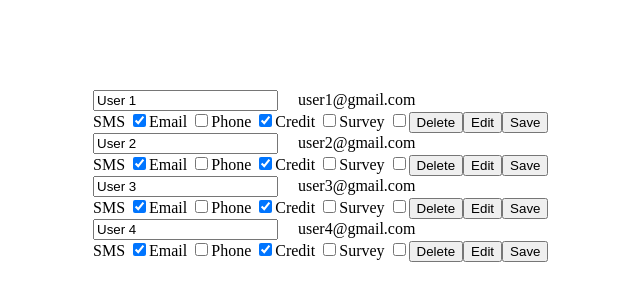
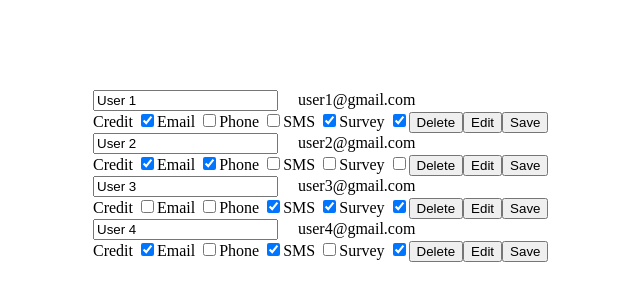
Before and after one commit to ValentinaKocharyan/user-validation, an Angular app: page / in a window 1280 px wide. Shown: the part 110-410 px from the top of the page, without its empty margins (247-887 px from the left). Built offline with nearby package versions, Linux system fonts and the light colour scheme.

Commit message:
UV: changing users list structure

```diff
--- a/src/app/@core/interfaces/IUsers.ts
+++ b/src/app/@core/interfaces/IUsers.ts
@@ -2,5 +2,5 @@ export interface UserType {
   id: number;
   name: string;
   email: string;
-  verification: Array<boolean>;
+  verification: object;
 }
--- a/src/app/app.component.html
+++ b/src/app/app.component.html
@@ -3,9 +3,9 @@
     <input type="text" value="{{user?.name}}" [(ngModel)]="user.name">
     <span style="padding-left: 20px;">{{user.email}}</span>
     <div style="display: inline-block;">
-      <div style="display: inline-block" *ngFor="let verification, of users.verifications; let i = index;">
-        <label>{{verification}}
-          <input type="checkbox" [(ngModel)]="user.verification[i]" [checked]="user.verification[i]">
+      <div style="display: inline-block" *ngFor="let currentVerification of user.verification | keyvalue">
+        <label>{{currentVerification.key}}
+          <input type="checkbox" [(ngModel)]="user.verification[currentVerification.key]" [checked]="user.verification[currentVerification.key]">
         </label>
       </div>
     </div>
--- a/src/app/app.component.ts
+++ b/src/app/app.component.ts
@@ -1,5 +1,6 @@
 import { Component, OnInit } from '@angular/core';
 import { User } from './app.service';
+import { KeyValuePipe } from '@angular/common';
 
 @Component({
   selector: 'app-root',
@@ -22,7 +23,7 @@ export class AppComponent implements OnInit {
   editUser(users, userId: number, name: string) {
     this.users.editUser(users.users, userId, name);
   }
-  saveUserVerification(users, userId: number, verification: Array<boolean>) {
+  saveUserVerification(users, userId: number, verification: object) {
     this.users.saveUserVerification(users.users, userId, verification);
   }
 }
--- a/src/app/app.service.ts
+++ b/src/app/app.service.ts
@@ -2,31 +2,54 @@ import { Observable } from 'rxjs';
 import { UserType } from './@core/interfaces';
 
 export class User {
-  public  verifications: Array<string> = ['SMS', 'Email', 'Phone', 'Credit', 'Survey'];
   public users: Array<UserType> = [
     {
       id: 1,
       name: 'User 1',
       email: 'user1@gmail.com',
-      verification: [true, false, true, false, false]
+      verification: {
+        SMS: true,
+        Email: false,
+        Phone: false,
+        Credit: true,
+        Survey: true
+      }
     },
     {
       id: 2,
       name: 'User 2',
       email: 'user2@gmail.com',
-      verification: [true, false, true, false, false]
+      verification: {
+        SMS: false,
+        Email: true,
+        Phone: false,
+        Credit: true,
+        Survey: false
+      }
     },
     {
       id: 3,
       name: 'User 3',
       email: 'user3@gmail.com',
-      verification: [true, false, true, false, false]
+      verification: {
+        SMS: true,
+        Email: false,
+        Phone: true,
+        Credit: false,
+        Survey: true
+      }
     },
     {
       id: 4,
       name: 'User 4',
       email: 'user4@gmail.com',
-      verification: [true, false, true, false, false]
+      verification: {
+        SMS: false,
+        Email: false,
+        Phone: true,
+        Credit: true,
+        Survey: true
+      }
     }
   ];
   public getUsers(users: UserType[]): object {
@@ -65,7 +88,7 @@ export class User {
       console.log(error);
     });
   }
-  public saveUserVerification(users: UserType[], id: number, verification: Array<boolean>): object {
+  public saveUserVerification(users: UserType[], id: number, verification: object): object {
     const index = this.users.findIndex(item => item.id === id);
     const observable = new Observable<UserType[]>(function subscribe(subscriber: any) {
       users[index].verification = verification;
```
